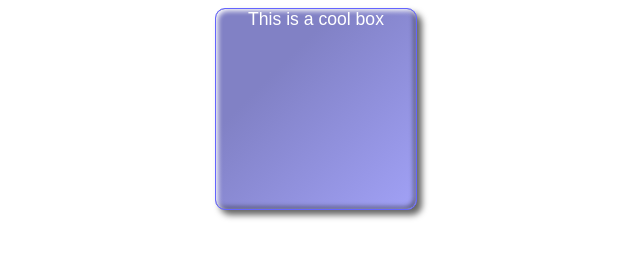
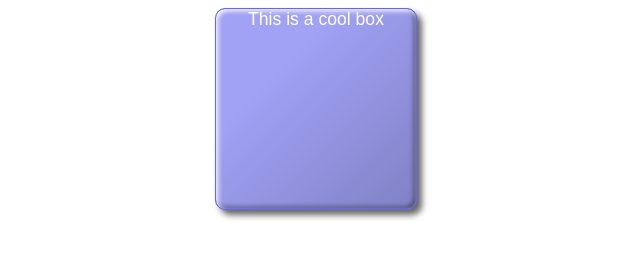
Before and after one commit to Tayyib180/INFT1206-09, a plain HTML site: page assignment3/part2/index.html in a window 1280 px wide. Shown: the whole page, without its empty margins (324-964 px from the left). Drawn offline with Linux system fonts and the light colour scheme.

```diff
--- a/assignment3/part2/style.css
+++ b/assignment3/part2/style.css
@@ -1,8 +1,6 @@
 html {
   font-family: sans-serif;
 }
-
-/* Your CSS below here */
 
 div {
   width: 200px;
@@ -15,7 +13,7 @@ div {
   color: white;
   border-radius: 10px;
   border: 1px solid rgb(100, 100, 255);
-  background-image: linear-gradient(to right bottom, rgba(0, 0, 0, 0.2) 30%, rgb(161, 161, 246));
+  background-image: linear-gradient(to right bottom, rgb(161, 161, 246) 30%, rgba(0, 0, 0, 0.2));
   box-shadow: 5px 5px 6px #666666,
               inset 2px 2px 5px rgb(255, 255, 255),
               inset -2px -2px 5px rgba(0, 0, 0, 0.5);
```
